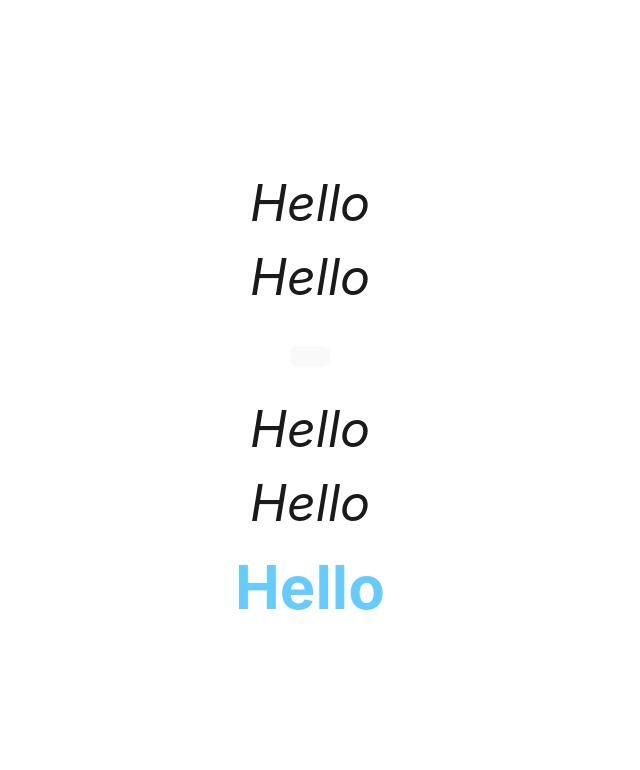
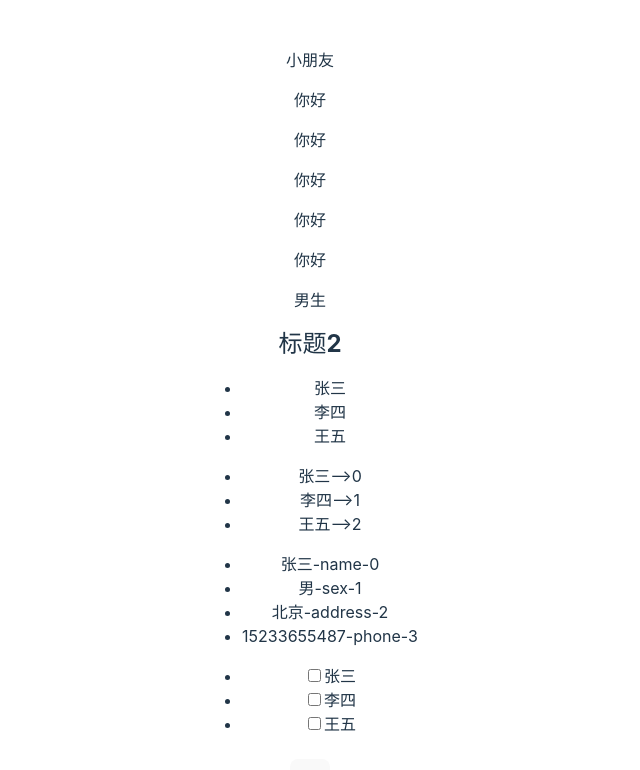
Before and after one commit to OrigamiL/vue3, a Vue app in the folder vue01/: page / in a window 1280 px wide. Shown: the top 770 px of the page, without its empty margins (330-970 px from the left). Built offline with nearby package versions, Linux system fonts and the light colour scheme.

Commit message:
8.15 commit

```diff
--- a/vue01/src/App.vue
+++ b/vue01/src/App.vue
@@ -1,54 +1,70 @@
 <template>
   <div>
-<!--  第一种。放置字符串  -->
-    <p class="active">Hello</p>
-<!--  第二种，放置对象  -->
-    <p :class="{active:isActive,negative:isNegative}">Hello</p>
-    <button @click="isActive=!isActive;isNegative=!isNegative"></button>
-<!--  和普通的类同时存在，不会冲突  -->
-    <p class="active" :class="{negative:isNegative}">Hello</p>
-
-    <p :class="classObj">Hello</p>
-<!--  使用computed  -->
-    <p :class="classObject">Hello</p>
+<!--  v-if用于条件性地渲染一块内容，这块内容只会在指令的表达式返回true的时候被渲染  -->
+    <p v-if="age>18">成年了</p>
+    <p v-else-if="age===18">正好18</p>
+    <p v-else>小朋友</p>
+<!--  在template元素上使用 v-if 条件渲染分组  -->
+    <template v-if="age>=12">
+      <p>你好</p>
+      <p>你好</p>
+      <p>你好</p>
+      <p>你好</p>
+      <p>你好</p>
+    </template>
+<!--  v-show   -->
+<!--  v-show会始终被的渲染并保留在DOM中，v-show只是简单地切换元素的（display） CSS property  -->
+    <p v-show="sex==='man'">男生</p>
+    <p v-show="sex==='woman'">女生</p>
+<!--  v-show只是简单地切换元素的display CSS property，带有v-show的元素始终会被渲染并保留在DOM中，频繁切换状态使用v-show  -->
+<!--  v-if后面为false时，对应的元素以及子元素都不会被渲染； 控制DOM元素的创建和销毁，运行时条件很少改变，或者一次性的，使用v-if -->
+    <h2 v-if="isShow">标题1</h2>
+    <h2 v-show="!isShow">标题2</h2>
+<!--  v-for 指令基于一个数组来渲染一个列表  item in items -->
+    <ul>
+      <li v-for="item in person" :key="item">{{item.message}}</li>
+    </ul>
+    <ul>
+<!--   v-for使用数组，item代表数组中的每一个元素，index表示数组元素的下标   -->
+      <li v-for="(item,index) in person" :key="index">{{item.message}}-->{{index}}</li>
+    </ul>
+<!--  v-for遍历对象属性  -->
+    <ul>
+<!--   v-for使用对象，item表示键值，key表示键名  -->
+      <li v-for="(item,key,index) of object">{{item}}-{{key}}-{{index}}</li>
+    </ul>
+<!--  为了给Vue一个提示，以便它能跟踪每个节点的身份，从而重用和重新排序现有元素,所以需要加key 作为唯一标识  -->
+    <ul>
+      <li v-for="(item) in person" :key="item"><input type="checkbox" name="" id="">{{item.message}}</li>
+    </ul>
+    <button @click="addPerson"></button>
   </div>
 </template>
 
 <script>
 export default {
-  data(){
+  data:function () {
     return{
-      message:"helloWorld",
-      isActive:true,
-      isNegative:false,
-      error: {},
-      classObj:{
-        active:true,
-        negative:false,
+      age:12,
+      sex:'man',
+      isShow:false,
+      person:[{message:'张三'},{message:'李四'},{message:'王五'}],
+      object:{
+        name:'张三',
+        sex:"男",
+        address:"北京",
+        phone:15233655487,
       }
-    };
+    }
   },
-  computed:{
-    //方法简写: a:function(){}可以简写为a(){}
-    classObject: function () {
-      return {
-        active:this.isActive && !this.error,
-        negative:this.error
-      }
-    },
+  methods:{
+    addPerson(){
+      this.person.unshift({message:'赵六'})
+    }
   }
-};
+}
 </script>
 
-<style>
-  .active{
-    font-size: 50px;
-    color: #1a1a1a;
-    font-style: oblique;
-  }
-  .negative{
-    font-size: 60px;
-    color: #66ccff;
-    font-weight: bold;
-  }
+<style scoped>
+
 </style>
```
Also changed, not shown: vue01/src/Class绑定方式.vue (added, +61 -0 lines), vue01/src/Style绑定方式.vue (added, +44 -0 lines).
